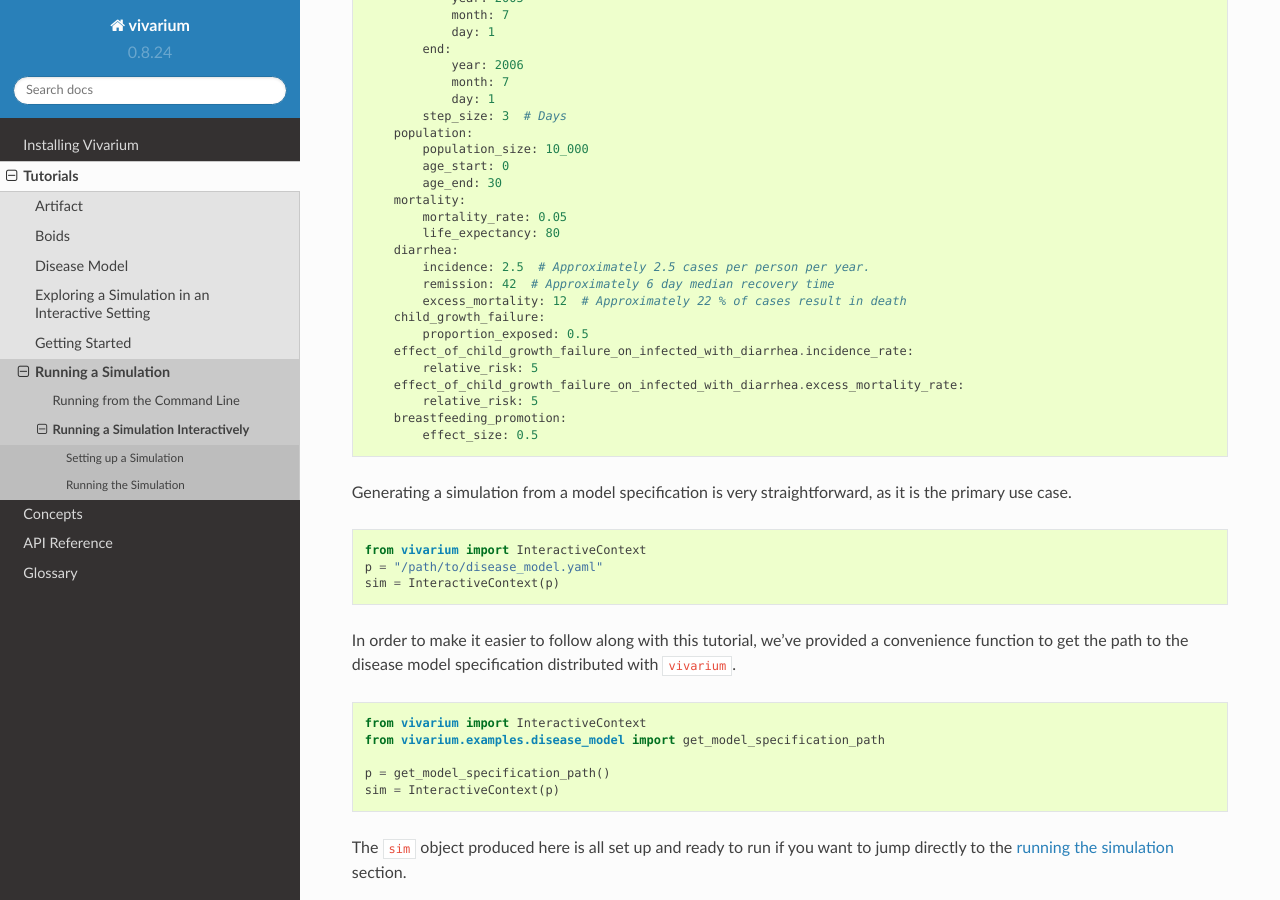
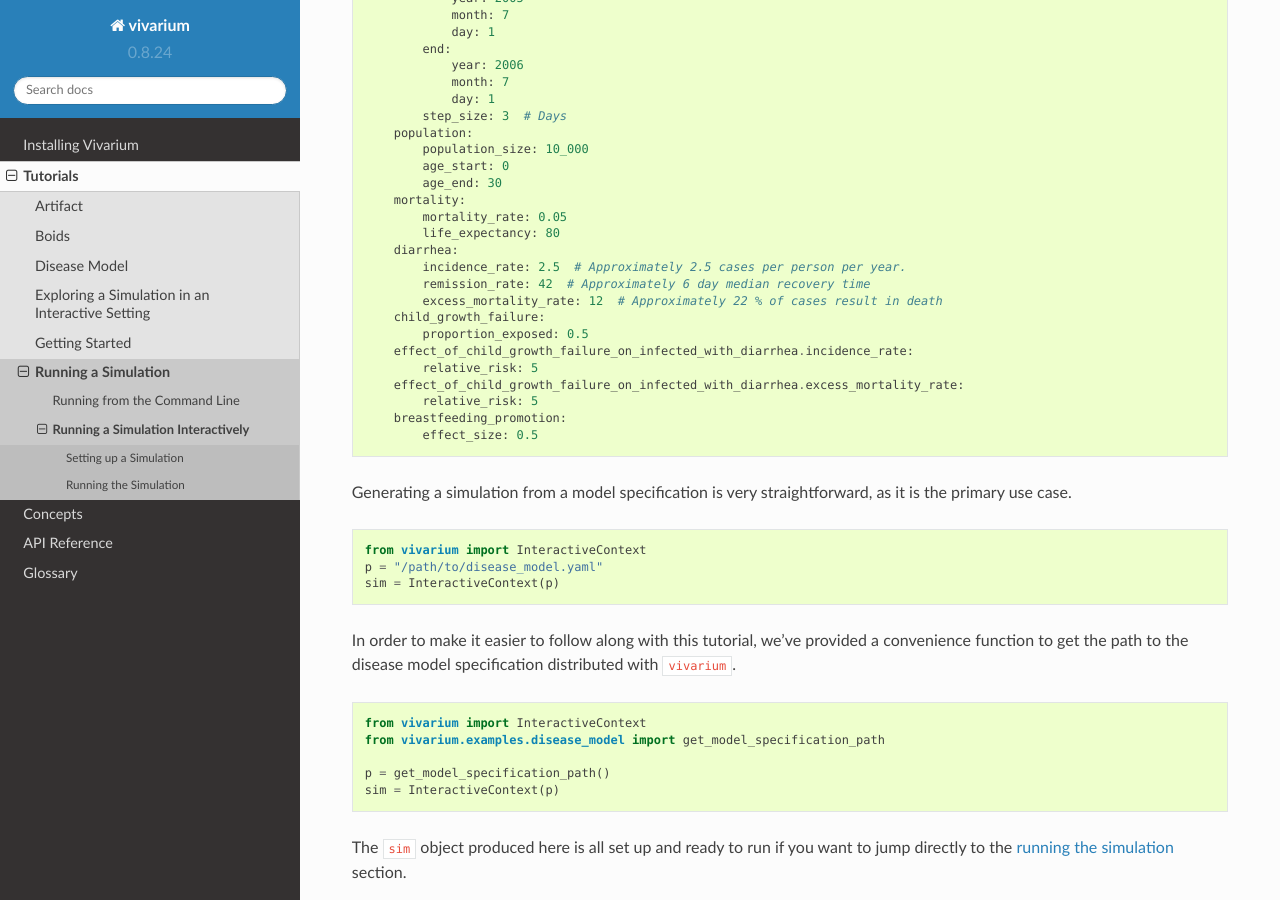
Before and after one commit to ihmeuw/vivarium, a Sphinx documentation site: the page built from docs/source/tutorials/running_a_simulation/interactive.rst, in a window 1280 px wide and 900 px high, scrolled down 1673 px. Built offline with Sphinx 7.4.7 and the Read the Docs theme 2.0.0, drawn with Linux system fonts in a browser that asks for light colours; some of the changed text lies outside the part shown.

Commit message:
Make rate naming consistent

```diff
--- a/docs/source/tutorials/exploration.rst
+++ b/docs/source/tutorials/exploration.rst
@@ -142,11 +142,11 @@ configuration by simply printing it.
        life_expectancy:
            model_override: 80
    diarrhea:
-       incidence:
+       incidence_rate:
            model_override: 2.5
-       remission:
+       remission_rate:
            model_override: 42
-       excess_mortality:
+       excess_mortality_rate:
            model_override: 12
    child_growth_failure:
        proportion_exposed:
--- a/docs/source/tutorials/running_a_simulation/interactive.rst
+++ b/docs/source/tutorials/running_a_simulation/interactive.rst
@@ -156,9 +156,9 @@ we want to show are available to change).
           'population_size': 10_000,
       },
       'diarrhea': {
-          'incidence': 2.5,        # Approximately 2.5 cases per person per year.
-          'remission': 42,         # Approximately 6 day median recovery time
-          'excess_mortality': 12,  # Approximately 22 % of cases result in death
+          'incidence_rate': 2.5,        # Approximately 2.5 cases per person per year.
+          'remission_rate': 42,         # Approximately 6 day median recovery time
+          'excess_mortality_rate': 12,  # Approximately 22 % of cases result in death
       },
       'child_growth_failure': {
           'proportion_exposed': 0.5,
@@ -210,9 +210,9 @@ one last way to set up the simulation in an interactive setting.
            'population_size': 10_000,
        },
        'diarrhea': {
-           'incidence': 2.5,        # Approximately 2.5 cases per person per year.
-           'remission': 42,         # Approximately 6 day median recovery time
-           'excess_mortality': 12,  # Approximately 22 % of cases result in death
+           'incidence_rate': 2.5,        # Approximately 2.5 cases per person per year.
+           'remission_rate': 42,         # Approximately 6 day median recovery time
+           'excess_mortality_rate': 12,  # Approximately 22 % of cases result in death
        },
        'child_growth_failure': {
            'proportion_exposed': 0.5,
--- a/src/vivarium/examples/disease_model/disease_model.yaml
+++ b/src/vivarium/examples/disease_model/disease_model.yaml
@@ -36,9 +36,9 @@ configuration:
         mortality_rate: 0.05
         life_expectancy: 80
     diarrhea:
-        incidence: 2.5  # Approximately 2.5 cases per person per year.
-        remission: 42  # Approximately 6 day median recovery time
-        excess_mortality: 12  # Approximately 22 % of cases result in death
+        incidence_rate: 2.5  # Approximately 2.5 cases per person per year.
+        remission_rate: 42  # Approximately 6 day median recovery time
+        excess_mortality_rate: 12  # Approximately 22 % of cases result in death
     child_growth_failure:
         proportion_exposed: 0.5
     effect_of_child_growth_failure_on_infected_with_diarrhea.incidence_rate:
```
Also changed, not shown: 1 other file.
